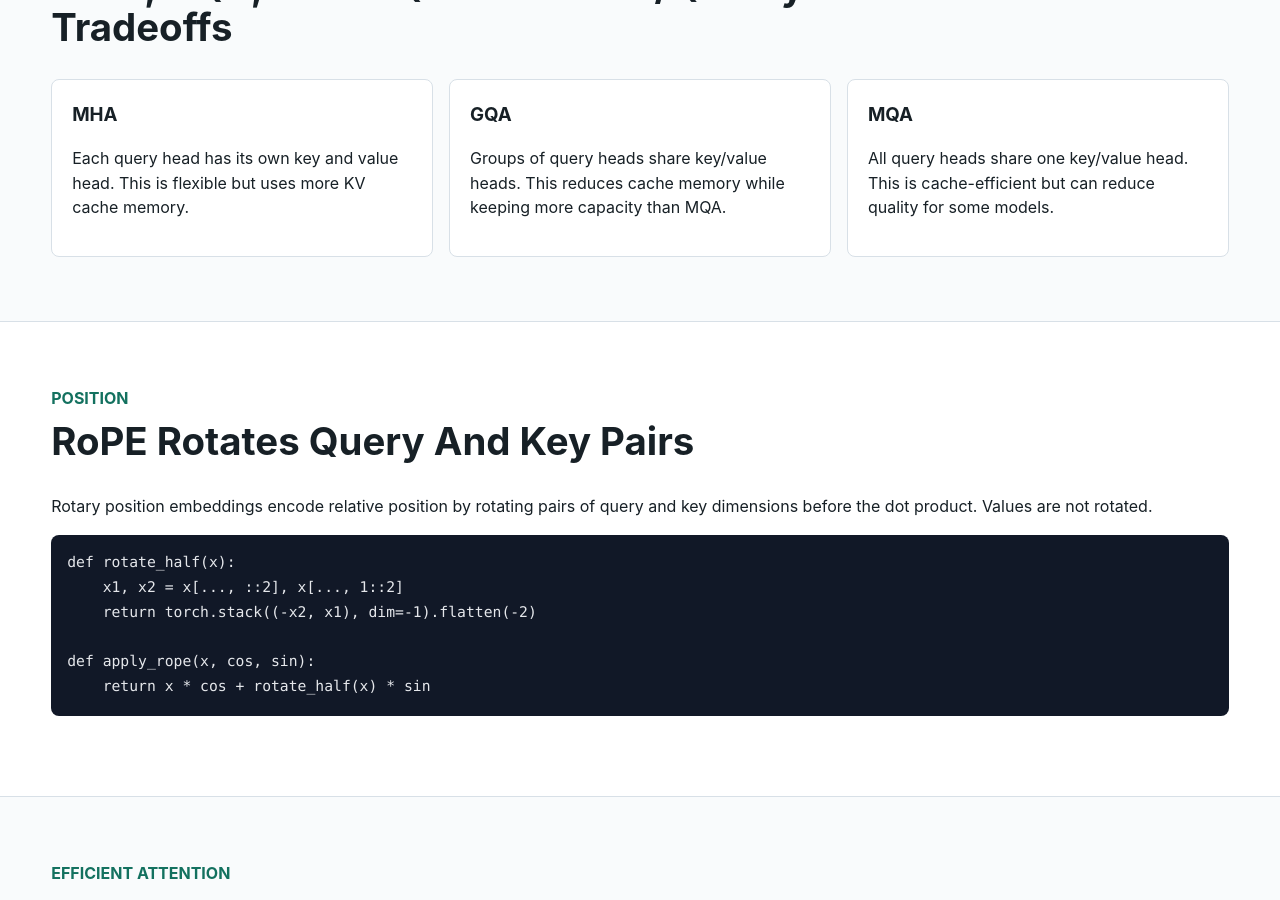
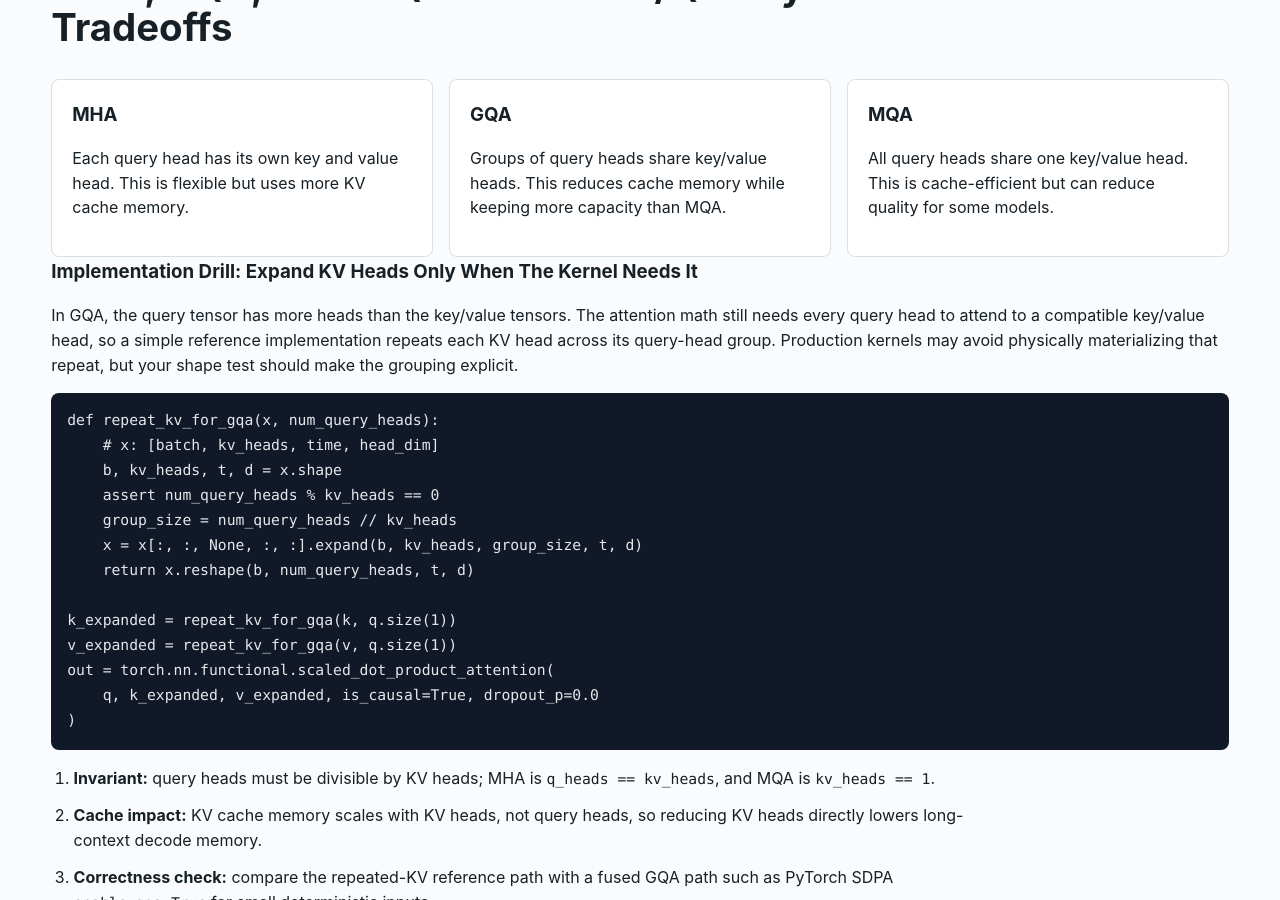
Before and after one commit to kennethli319/kennethli319.github.io, a Jekyll site: the page llm-ml-course/lessons/transformer-internals.html, which Jekyll copies as it is, in a window 1280 px wide and 900 px high, scrolled down 1274 px. Built offline with Jekyll 4.4.1, drawn with Linux system fonts in a browser that asks for light colours; some of the changed text lies outside the part shown.

Commit message:
Sync LLM course GQA drill

```diff
--- a/llm-ml-course/lessons/transformer-internals.html
+++ b/llm-ml-course/lessons/transformer-internals.html
@@ -63,6 +63,37 @@ def attention(q, k, v, mask=None):
           <p>All query heads share one key/value head. This is cache-efficient but can reduce quality for some models.</p>
         </article>
       </div>
+      <h3>Implementation Drill: Expand KV Heads Only When The Kernel Needs It</h3>
+      <p>
+        In GQA, the query tensor has more heads than the key/value tensors. The
+        attention math still needs every query head to attend to a compatible
+        key/value head, so a simple reference implementation repeats each KV
+        head across its query-head group. Production kernels may avoid physically
+        materializing that repeat, but your shape test should make the grouping
+        explicit.
+      </p>
+      <pre><code class="language-python">def repeat_kv_for_gqa(x, num_query_heads):
+    # x: [batch, kv_heads, time, head_dim]
+    b, kv_heads, t, d = x.shape
+    assert num_query_heads % kv_heads == 0
+    group_size = num_query_heads // kv_heads
+    x = x[:, :, None, :, :].expand(b, kv_heads, group_size, t, d)
+    return x.reshape(b, num_query_heads, t, d)
+
+k_expanded = repeat_kv_for_gqa(k, q.size(1))
+v_expanded = repeat_kv_for_gqa(v, q.size(1))
+out = torch.nn.functional.scaled_dot_product_attention(
+    q, k_expanded, v_expanded, is_causal=True, dropout_p=0.0
+)</code></pre>
+      <ol class="steps">
+        <li><strong>Invariant:</strong> query heads must be divisible by KV heads; MHA is <code>q_heads == kv_heads</code>, and MQA is <code>kv_heads == 1</code>.</li>
+        <li><strong>Cache impact:</strong> KV cache memory scales with KV heads, not query heads, so reducing KV heads directly lowers long-context decode memory.</li>
+        <li><strong>Correctness check:</strong> compare the repeated-KV reference path with a fused GQA path such as PyTorch SDPA <code>enable_gqa=True</code> for small deterministic inputs.</li>
+      </ol>
+      <details class="qa">
+        <summary>Question: Why not just reduce the number of query heads too?</summary>
+        <p>GQA keeps multiple query heads while sharing fewer key/value heads, so it aims for a middle ground: lower KV cache bandwidth and memory than MHA while preserving more attention capacity than MQA.</p>
+      </details>
     </section>
 
     <section id="rope" class="band">
@@ -131,6 +162,7 @@ y = F.scaled_dot_product_attention(
       <p>
         Sources: <a href="https://arxiv.org/abs/1706.03762">Attention Is All You Need</a>,
         <a href="https://arxiv.org/abs/2205.14135">FlashAttention</a>,
+        <a href="https://arxiv.org/abs/2305.13245">Grouped-Query Attention</a>,
         <a href="https://arxiv.org/abs/2307.08691">FlashAttention-2</a>,
         <a href="https://docs.pytorch.org/docs/stable/generated/torch.nn.functional.scaled_dot_product_attention.html">PyTorch SDPA docs</a>.
       </p>
```
